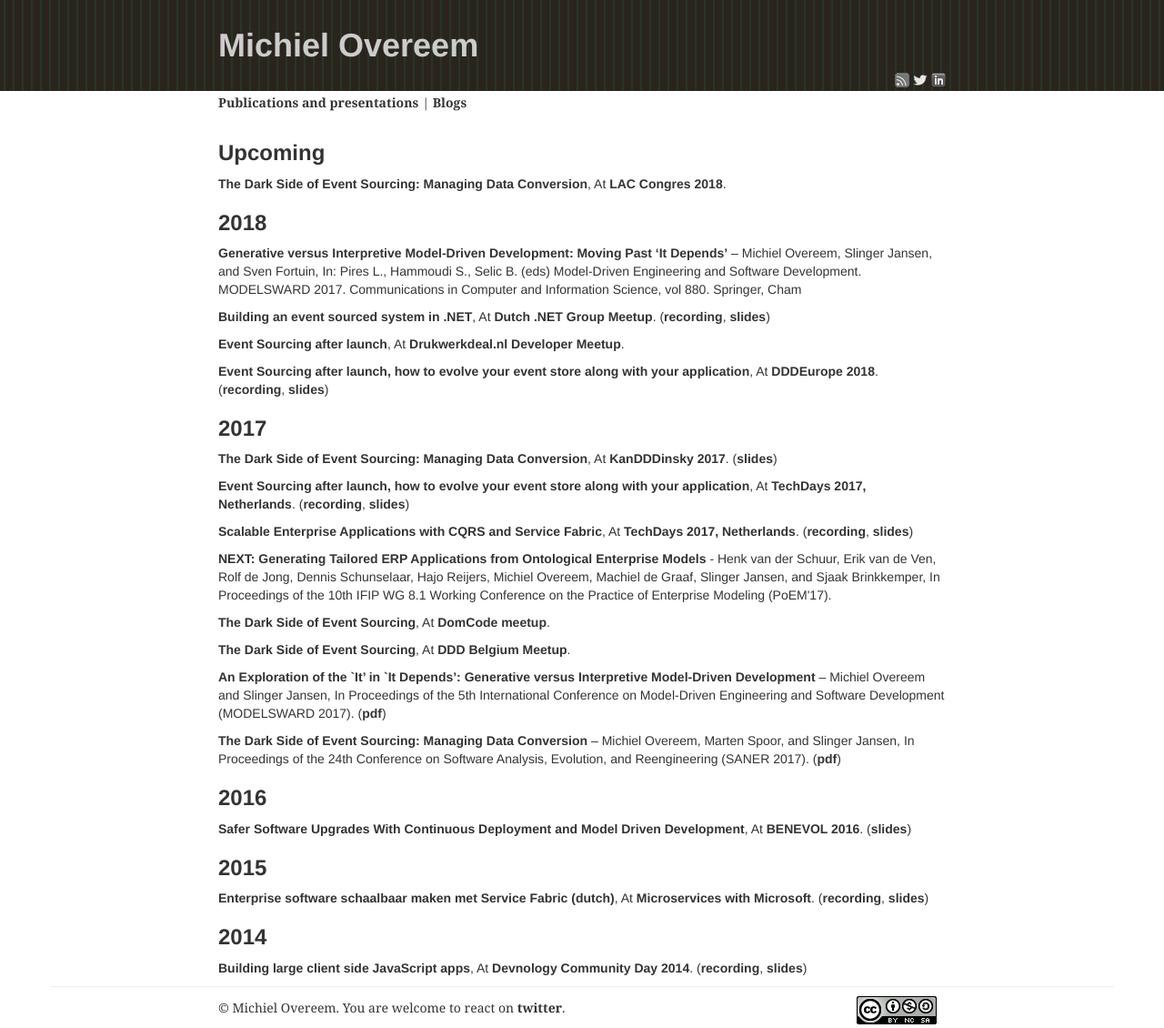
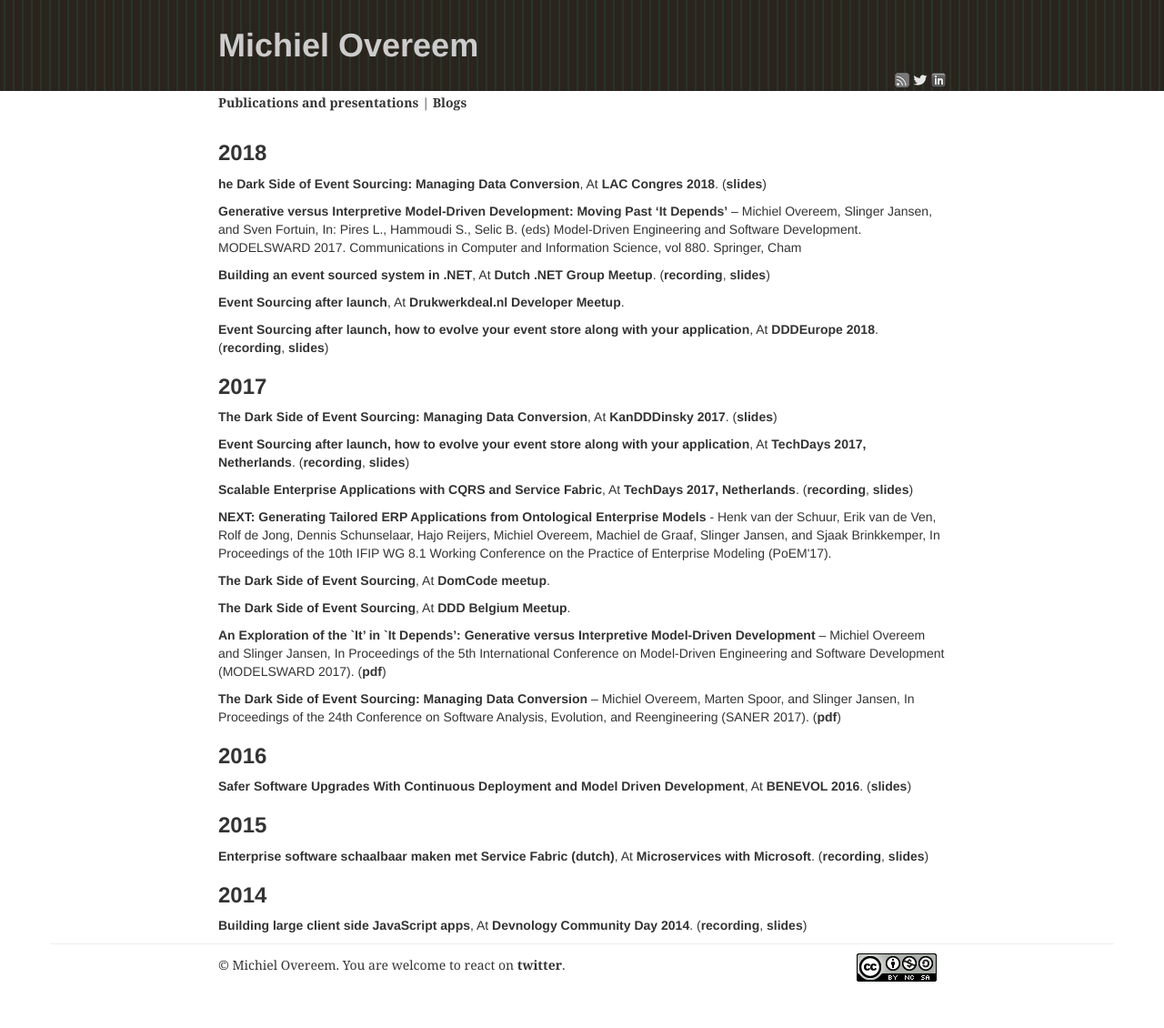
Before and after one commit to overeemm/overeemm.github.com, a Jekyll site: the page built from pubspres.html, in a window 1280 px wide. Shown: the whole page at 91% size. Built offline with Jekyll 4.4.1, drawn with Linux system fonts in a browser that asks for light colours; nearby versions of some CDN libraries; after the commit the page ends 1083 px from its top, so only the background shows below that.

Commit message:
Added LAC slides

```diff
--- a/pubspres.html
+++ b/pubspres.html
@@ -3,18 +3,19 @@
 title: Publications and presentations
 ---
 
-<h3 class="entry-title">
+<!--<h3 class="entry-title">
     <a href="/pubspres.html" title="upcoming" rel="bookmark">Upcoming</a>
-</h3>
-
-<p>
-    <b>The Dark Side of Event Sourcing: Managing Data Conversion</b>,
-    At <a href="https://www.laccongres.nl/">LAC Congres 2018</a>.
-</p>
+</h3>-->
 
 <h3 class="entry-title">
   <a href="/pubspres.html" title="2018" rel="bookmark">2018</a>
 </h3>
+
+<p>
+    <b>he Dark Side of Event Sourcing: Managing Data Conversion</b>,
+    At <a href="https://www.laccongres.nl/">LAC Congres 2018</a>.
+    (<a href="https://speakerdeck.com/overeemm/landelijk-architectuur-congres-the-dark-side-of-event-sourcing-managing-data-conversion">slides</a>)
+</p>
 
 <p>
     <b>Generative versus Interpretive Model-Driven Development: Moving Past ‘It Depends’</b> – Michiel Overeem, Slinger Jansen, and Sven Fortuin,
```
